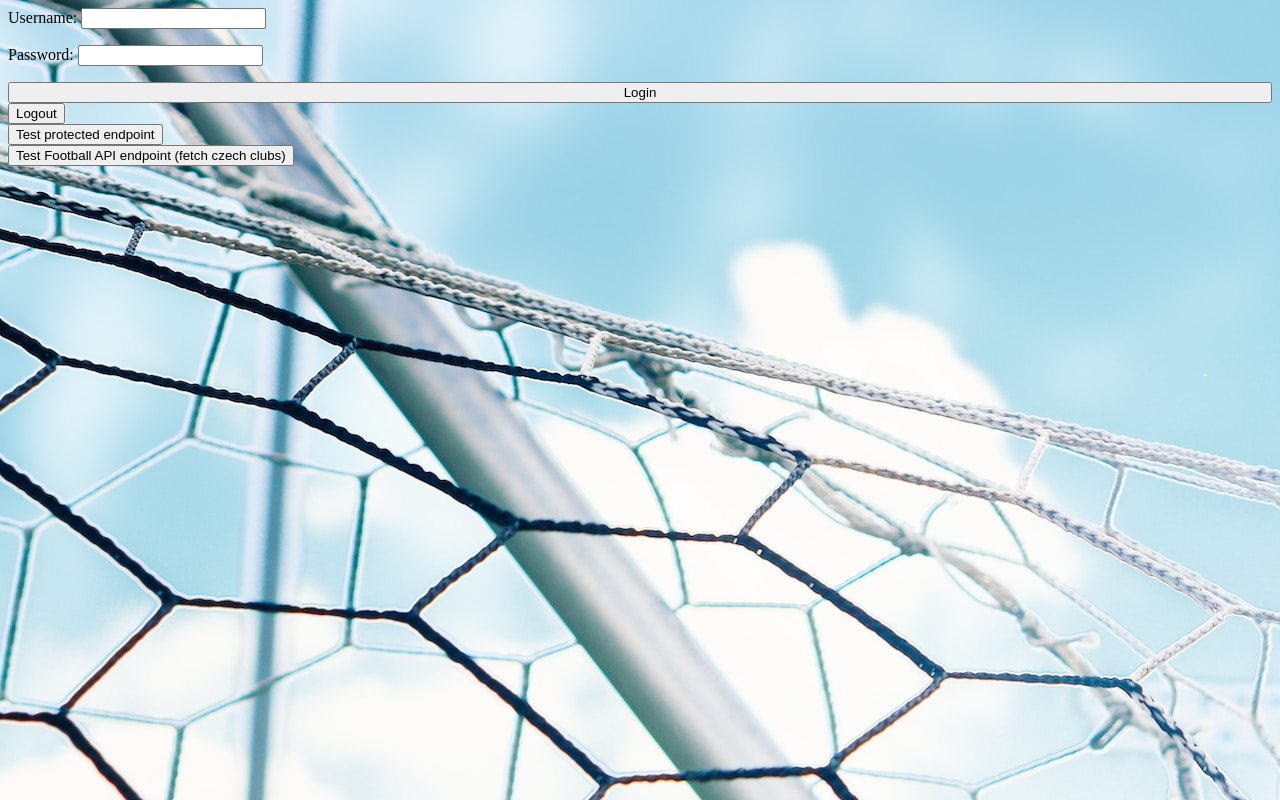
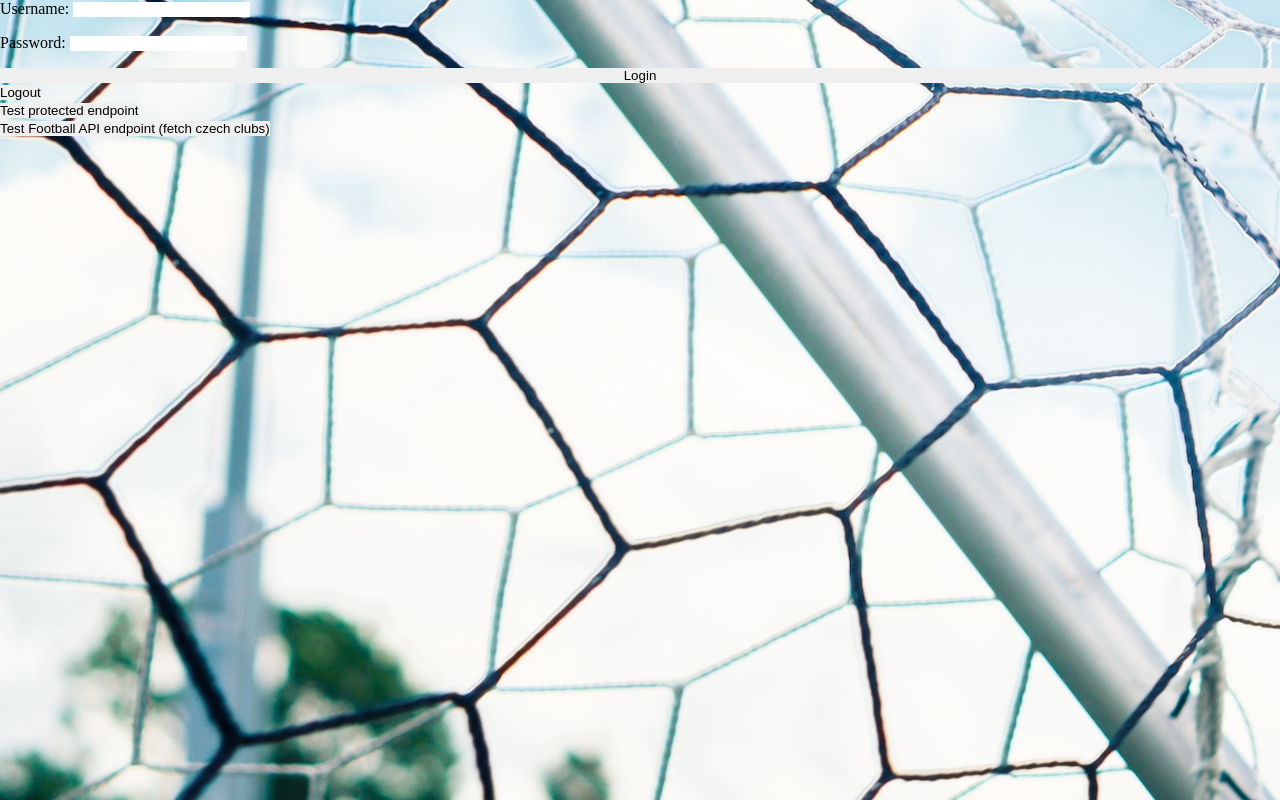
Before and after one commit to beyer96/football-card-collector, a Vue app: page / in a window 1280 px wide. Built offline with nearby package versions, Linux system fonts and the light colour scheme.

Commit message:
Adjust styles of background images

```diff
--- a/src/stylesheets/global.scss
+++ b/src/stylesheets/global.scss
@@ -1,7 +1,24 @@
+* {
+  border: 0;
+  margin: 0;
+  padding: 0;
+  box-sizing: border-box;
+}
+
 body {
   background-image: url("../assets/images/background-net.jpg");
+  background-position: 0 40%;
 
-  .logged-in {
+  &.session {
     background-image: url("../assets/images/background-pitch.jpg");
+    background-position: 0 60%;
+  }
+
+  .body-overlay {
+    background-color: rgba(130, 135, 129, 0.75);
+
+    &.loading {
+      background-color: rgba(130, 135, 129, 0.85);
+    }
   }
 }
```
